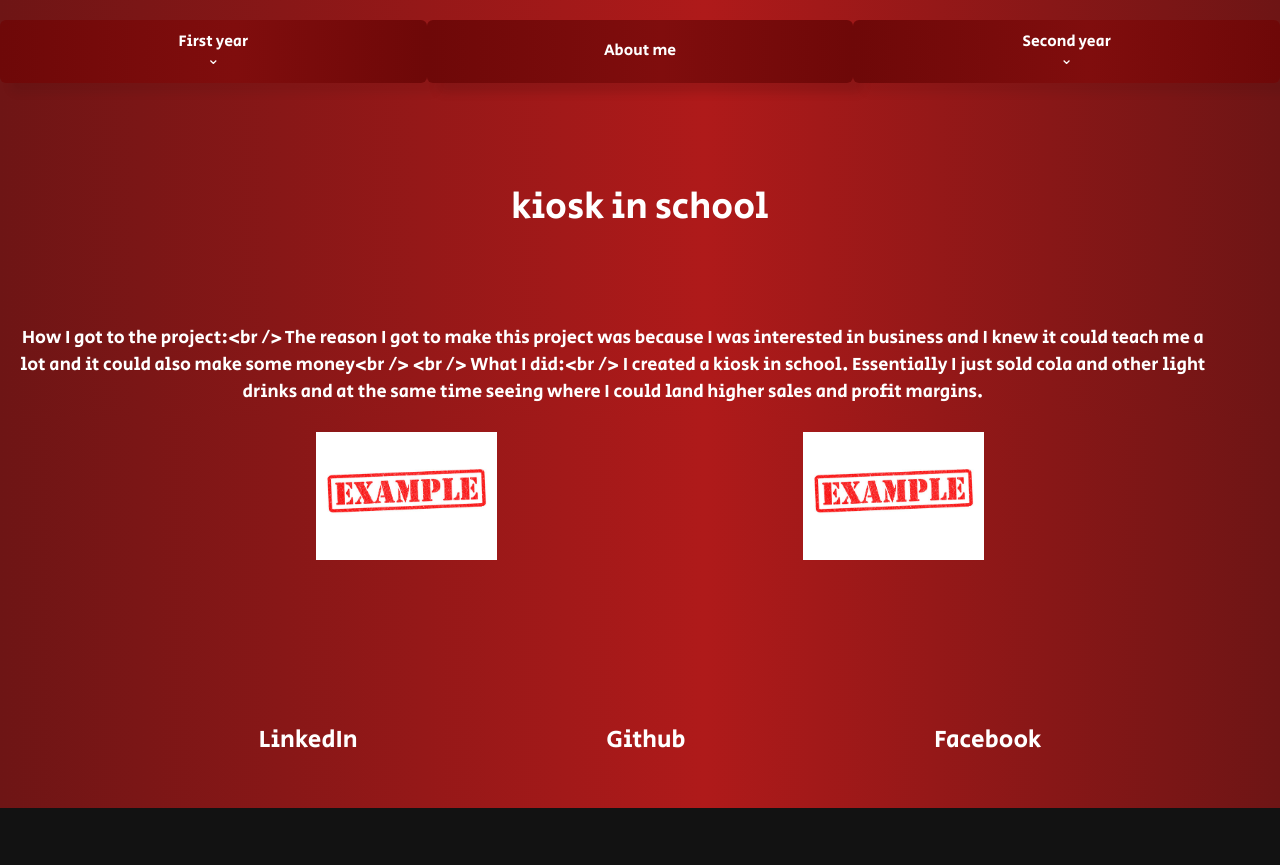
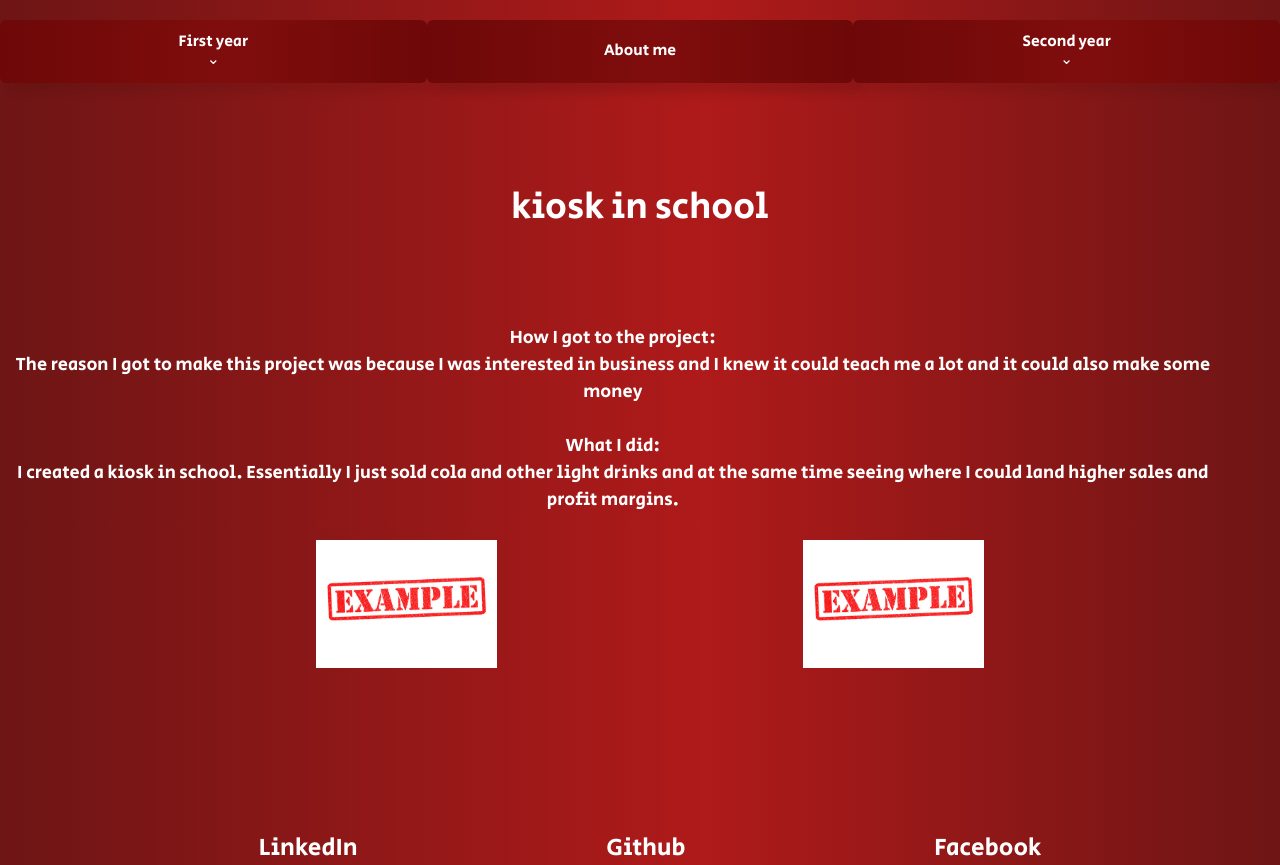
Before and after one commit to UnmatchedPerspicacious/pol-eshel_red, a Next.js app: page /projects/first_year/autumn in a window 1280 px wide. Before the commit the page ends 808 px from the top, so only its background shows below. Built offline with nearby package versions, Linux system fonts and the light colour scheme.

Commit message:
Update page.tsx

```diff
--- a/app/projects/first_year/autumn/page.tsx
+++ b/app/projects/first_year/autumn/page.tsx
@@ -1,4 +1,3 @@
-import example from './example_img.jpg';
 import Image from "next/image";
 import Link from "next/link";
 
@@ -6,19 +5,19 @@ export default function Page() {
   return (
     <div className="container">
       <h1 className="head">kiosk in school</h1>
-      <p className="description">
-        How I got to the project:&lt;br /&gt;
-        The reason I got to make this project was because I was interested in business and I knew it could teach me a lot and it could also make some money&lt;br /&gt;
-        &lt;br /&gt;
-        What I did:&lt;br /&gt;
-        I created a kiosk in school. Essentially I just sold cola and other light drinks and at the same time seeing where I could land higher sales and profit margins.
-      </p>
+      <p
+        className="description"
+        dangerouslySetInnerHTML={{
+          __html:
+            "How I got to the project:<br />The reason I got to make this project was because I was interested in business and I knew it could teach me a lot and it could also make some money<br /><br />What I did:<br />I created a kiosk in school. Essentially I just sold cola and other light drinks and at the same time seeing where I could land higher sales and profit margins.",
+        }}
+      />
       <div className="images">
         <div className="image-container">
-          <Image className="image" src={example} alt="" />
+          <Image className="image" src={require("./example_img.jpg")} alt="" />
         </div>
         <div className="image-container">
-          <Image className="image" src={example} alt="" />
+          <Image className="image" src={require("./example_img.jpg")} alt="" />
         </div>
         <ul className="linksprj">
           <li className="linkprj">
```
